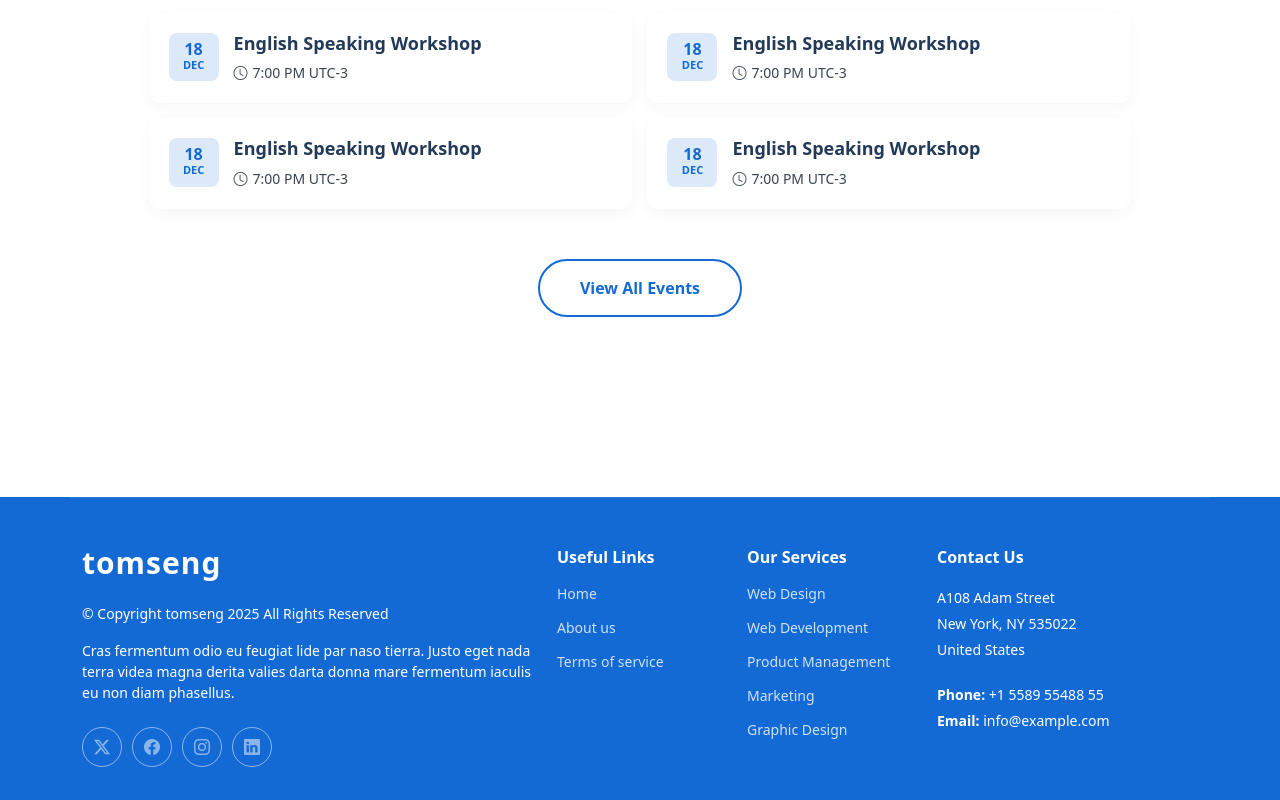
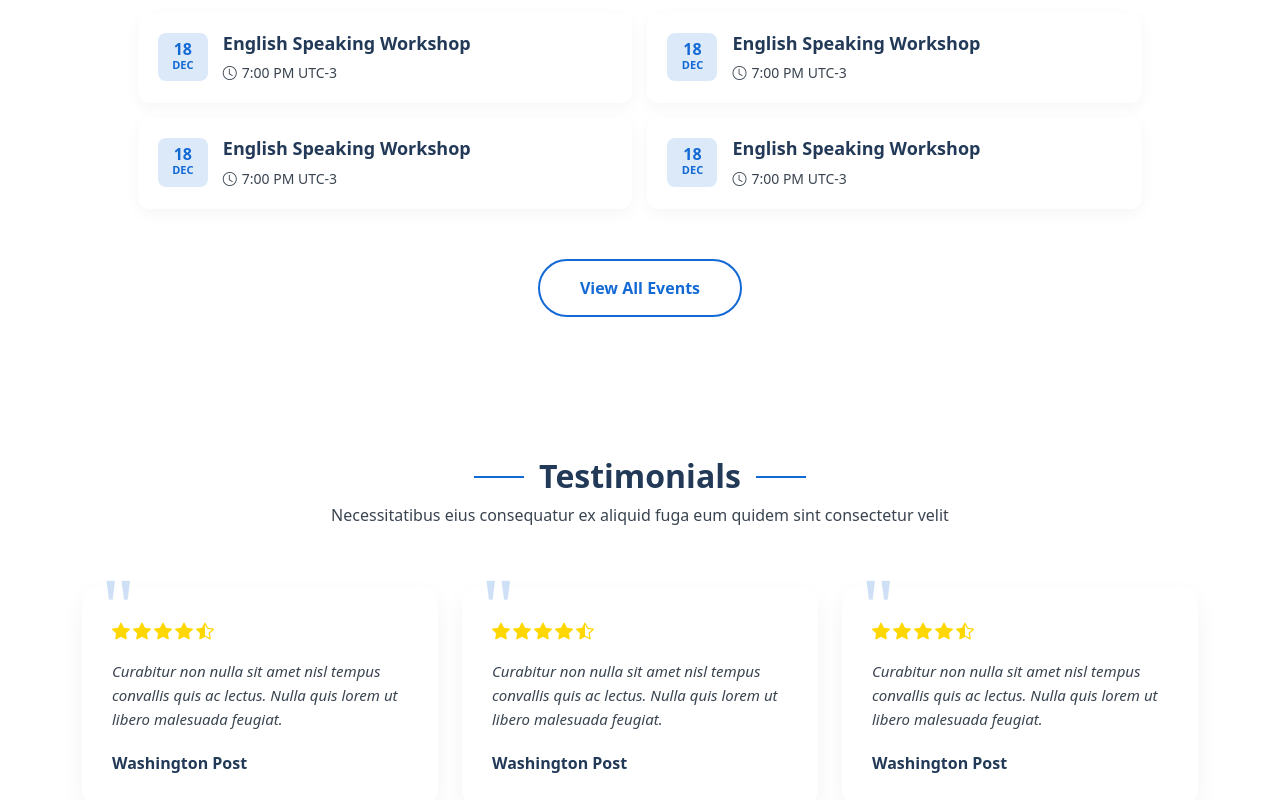
Before and after one commit to TomsEnglish/tomsenglish, a Next.js app: page / in a window 1280 px wide. Shown: the part 820-1620 px from the top of the page. Built offline with nearby package versions, Linux system fonts and the light colour scheme.

Commit message:
Added testimonials

```diff
--- a/app/layout.tsx
+++ b/app/layout.tsx
@@ -1,7 +1,9 @@
 import type { Metadata } from "next";
 import { Roboto, Raleway, Ubuntu } from "next/font/google";
+import { UseAOS } from "@/hooks/UseAOS";
 import { Header } from "@/components/header";
 import { Footer } from "@/components/footer";
+import { ScrollTop } from "@/components/scroll-top";
 import "bootstrap/dist/css/bootstrap.css";
 import "bootstrap-icons/font/bootstrap-icons.css";
 import "./globals.css";
@@ -46,14 +48,11 @@ export default function RootLayout({
         <main className="main">{children}</main>
         <Footer />
 
+        {/* Scroll Animation Effect */}
+        <UseAOS />
+
         {/* Scroll Top */}
-        <a
-          href="#"
-          id="scroll-top"
-          className="scroll-top d-flex align-items-center justify-content-center"
-        >
-          <i className="bi bi-arrow-up-short"></i>
-        </a>
+        <ScrollTop />
       </body>
     </html>
   );
--- a/app/page.tsx
+++ b/app/page.tsx
@@ -1,12 +1,13 @@
-import Image from "next/image";
-import { Hero } from "@/components/hero";
-import { UpcomingEvents } from "@/components/upcoming-events";
+import { Hero } from "./hero";
+import { UpcomingEvents } from "./upcoming-events";
+import { Testimonials } from "./testimonials";
 
 export default function Home() {
   return (
     <div>
       <Hero />
       <UpcomingEvents />
+      <Testimonials />
     </div>
   );
 }
--- /dev/null
+++ b/app/testimonials.tsx
@@ -0,0 +1,56 @@
+export const Testimonials = () => {
+  return (
+    <section id="testimonials" className="testimonials section">
+      <div className="container section-title" data-aos="fade-up" data-aos-once="true">
+        <h2>Testimonials</h2>
+        <p>
+          Necessitatibus eius consequatur ex aliquid fuga eum quidem sint
+          consectetur velit
+        </p>
+      </div>
+
+      <div className="container" data-aos="fade-up" data-aos-delay="100" data-aos-once="true">
+        <div className="row">
+          <div className="col-12">
+            <div
+              className="critic-reviews"
+              data-aos="fade-up"
+              data-aos-delay="300"
+              data-aos-once="true"
+            >
+              <div className="row">
+                <Card />
+                <Card />
+                <Card />
+              </div>
+            </div>
+          </div>
+        </div>
+      </div>
+    </section>
+  );
+};
+
+const Card = () => {
+  return (
+    <div className="col-md-4">
+      <div className="critic-review">
+        <div className="review-quote">"</div>
+        <div className="stars">
+          <i className="bi bi-star-fill"></i>
+          <i className="bi bi-star-fill"></i>
+          <i className="bi bi-star-fill"></i>
+          <i className="bi bi-star-fill"></i>
+          <i className="bi bi-star-half"></i>
+        </div>
+        <p>
+          Curabitur non nulla sit amet nisl tempus convallis quis ac lectus.
+          Nulla quis lorem ut libero malesuada feugiat.
+        </p>
+        <div className="critic-info">
+          <div className="critic-name">Washington Post</div>
+        </div>
+      </div>
+    </div>
+  );
+};
--- /dev/null
+++ b/app/upcoming-events.tsx
@@ -0,0 +1,103 @@
+import Link from "next/link";
+
+export const UpcomingEvents = () => {
+  return (
+    <section id="upcoming-events" className="section">
+      <div
+        className="container section-title"
+        data-aos="fade-up"
+        data-aos-once="true"
+      >
+        <h2>Upcoming Events</h2>
+        <p>
+          Necessitatibus eius consequatur ex aliquid fuga eum quidem sint
+          consectetur velit
+        </p>
+      </div>
+
+      <div
+        className="container"
+        data-aos="fade-up"
+        data-aos-delay="100"
+        data-aos-once="true"
+      >
+        <div className="contact-content">
+          <div
+            className="contact-cards-container"
+            data-aos="fade-up"
+            data-aos-delay="200"
+            data-aos-once="true"
+          >
+            <EventCard
+              day={18}
+              month="Dec"
+              title="English Speaking Workshop"
+              time="7:00 PM UTC-3"
+              fadeDelay={300}
+            />
+            <EventCard
+              day={18}
+              month="Dec"
+              title="English Speaking Workshop"
+              time="7:00 PM UTC-3"
+              fadeDelay={300}
+            />
+            <EventCard
+              day={18}
+              month="Dec"
+              title="English Speaking Workshop"
+              time="7:00 PM UTC-3"
+              fadeDelay={400}
+            />
+            <EventCard
+              day={18}
+              month="Dec"
+              title="English Speaking Workshop"
+              time="7:00 PM UTC-3"
+              fadeDelay={400}
+            />
+          </div>
+        </div>
+        <Link
+          href="courses.html"
+          className="btn-more"
+          data-aos="fade-up"
+          data-aos-delay="200"
+          data-aos-once="true"
+        >
+          View All Events
+        </Link>
+      </div>
+    </section>
+  );
+};
+
+const EventCard = ({ day, month, title, time, fadeDelay }: any) => {
+  return (
+    <Link
+      href=""
+      className="contact-card"
+      data-aos="fade-up"
+      data-aos-delay={fadeDelay}
+      data-aos-once="true"
+    >
+      <div className="upcoming-list">
+        <div className="upcoming-item">
+          <div className="upcoming-date">
+            <span className="day">{day}</span>
+            <span className="month">{month}</span>
+          </div>
+        </div>
+      </div>
+
+      <div className="contact-text">
+        <h4>{title}</h4>
+        <div className="upcoming-meta">
+          <span className="time">
+            <i className="bi bi-clock"></i> {time}
+          </span>
+        </div>
+      </div>
+    </Link>
+  );
+};
--- /dev/null
+++ b/components/scroll-top.tsx
@@ -0,0 +1,38 @@
+"use client";
+import { useEffect, useState } from "react";
+import Link from "next/link";
+
+export const ScrollTop = () => {
+  const [visible, setVisible] = useState(false);
+
+  useEffect(() => {
+    const handleScroll = () => {
+      setVisible(window.scrollY > 100);
+    };
+
+    // Set initial visibility and add scroll listener
+    handleScroll();
+    window.addEventListener("scroll", handleScroll);
+
+    return () => {
+      window.removeEventListener("scroll", handleScroll);
+    };
+  }, []);
+
+  const scrollToTop = (e: React.MouseEvent) => {
+    e.preventDefault();
+    window.scrollTo({ top: 0, behavior: "smooth" });
+  };
+
+  return (
+    <Link
+      href="#"
+      onClick={scrollToTop}
+      className={`scroll-top d-flex align-items-center justify-content-center ${
+        visible ? "active" : ""
+      }`}
+    >
+      <i className="bi bi-arrow-up-short"></i>
+    </Link>
+  );
+};
--- a/components/upcoming-events.tsx
+++ /dev/null
@@ -1,78 +0,0 @@
-import Link from "next/link";
-
-export const UpcomingEvents = () => {
-  return (
-    <section id="upcoming-events" className="section">
-      <div className="container section-title" data-aos="fade-up">
-        <h2>Upcoming Events</h2>
-        <p>
-          Necessitatibus eius consequatur ex aliquid fuga eum quidem sint
-          consectetur velit
-        </p>
-        <section id="contact" className="contact section">
-          <div className="container" data-aos="fade-up" data-aos-delay="100">
-            <div className="contact-content">
-              <div
-                className="contact-cards-container"
-                data-aos="fade-up"
-                data-aos-delay="300"
-              >
-                <EventCard
-                  day={18}
-                  month="Dec"
-                  title="English Speaking Workshop"
-                  time="7:00 PM UTC-3"
-                />
-                <EventCard
-                  day={18}
-                  month="Dec"
-                  title="English Speaking Workshop"
-                  time="7:00 PM UTC-3"
-                />
-                <EventCard
-                  day={18}
-                  month="Dec"
-                  title="English Speaking Workshop"
-                  time="7:00 PM UTC-3"
-                />
-                <EventCard
-                  day={18}
-                  month="Dec"
-                  title="English Speaking Workshop"
-                  time="7:00 PM UTC-3"
-                />
-              </div>
-            </div>
-            <Link href="courses.html" className="btn-more">
-              View All Events
-            </Link>
-          </div>
-        </section>
-      </div>
-    </section>
-  );
-};
-
-const EventCard = ({ day, month, title, time }: any) => {
-  return (
-    <Link href="" className="contact-card">
-      <div className="upcoming-list">
-        <div className="upcoming-item">
-          <div className="upcoming-date">
-            <span className="day">{day}</span>
-            <span className="month">{month}</span>
-          </div>
-        </div>
-      </div>
-
-      <div className="contact-text">
-        <h4>{title}</h4>
-        <div className="upcoming-meta">
-          <span className="time">
-            <i className="bi bi-clock"></i> {time}
-          </span>
-        </div>
-      </div>
-    </Link>
-  );
-};
--- /dev/null
+++ b/hooks/UseAOS.js
@@ -0,0 +1,14 @@
+"use client";
+
+import AOS from "aos";
+import "aos/dist/aos.css";
+import { useEffect } from "react";
+
+export const UseAOS = () => {
+  useEffect(() => {
+    AOS.init();
+    AOS.refresh();
+  }, []);
+
+  return null;
+};
--- a/package.json
+++ b/package.json
@@ -20,6 +20,7 @@
   },
   "devDependencies": {
     "@tailwindcss/postcss": "^4",
+    "@types/aos": "^3.0.7",
     "@types/node": "^20",
     "@types/react": "^19",
     "@types/react-dom": "^19",
```
Also changed, not shown: app/globals.css, app/hero.tsx (renamed from components/hero.tsx), components/events.tsx (deleted), 1 other file (tests, documents, lock files or other folders).
